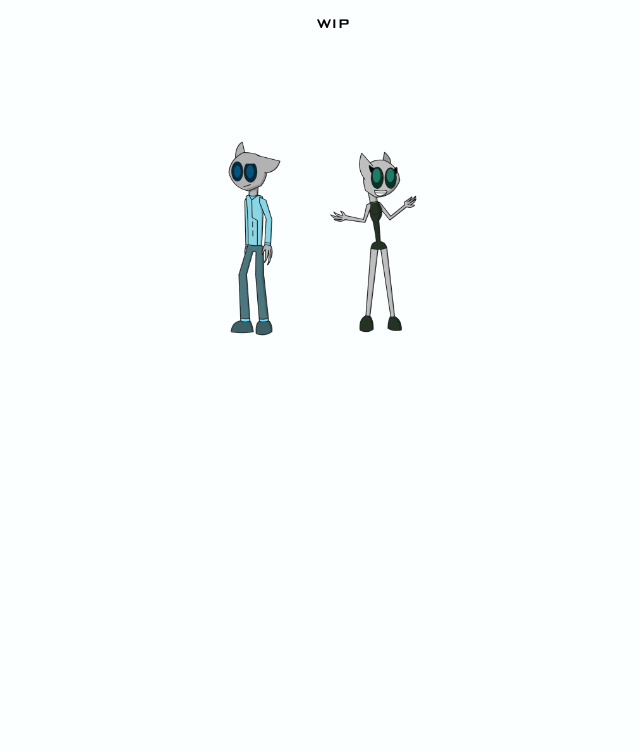
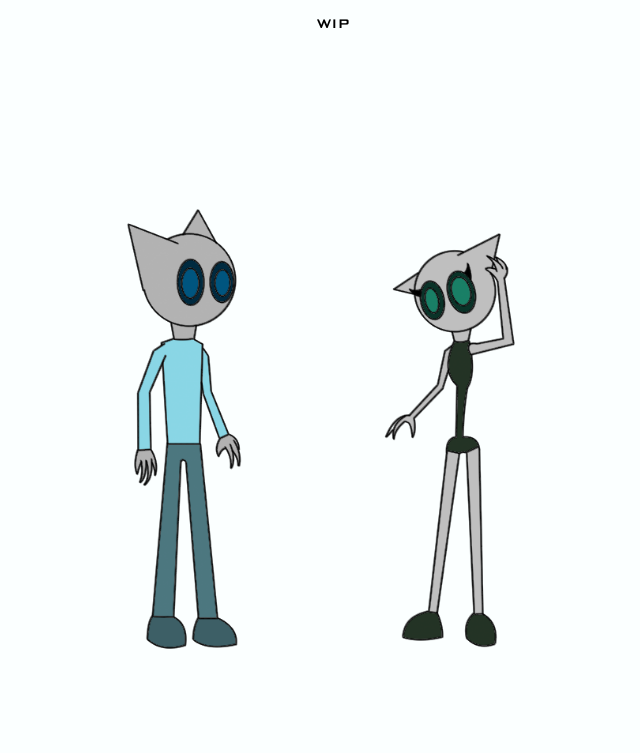
Before and after one commit to Raxick/Raxick.github.io, a plain HTML site: page index.html in a window 1280 px wide. Shown: the whole page, without its empty margins (307-947 px from the left). Drawn offline with Linux system fonts and the light colour scheme.

Commit message:
Add files via upload

```diff
--- a/index.html
+++ b/index.html
@@ -21,7 +21,7 @@
         <br>
         <br>
         <br>
-        <img src="Gallery/The Twins.png" width="25%" height="25%">
+        <img src="Gallery/Main Twins.png" width="50%" height="50%">
         </p>
     </body>
 </html>
```
